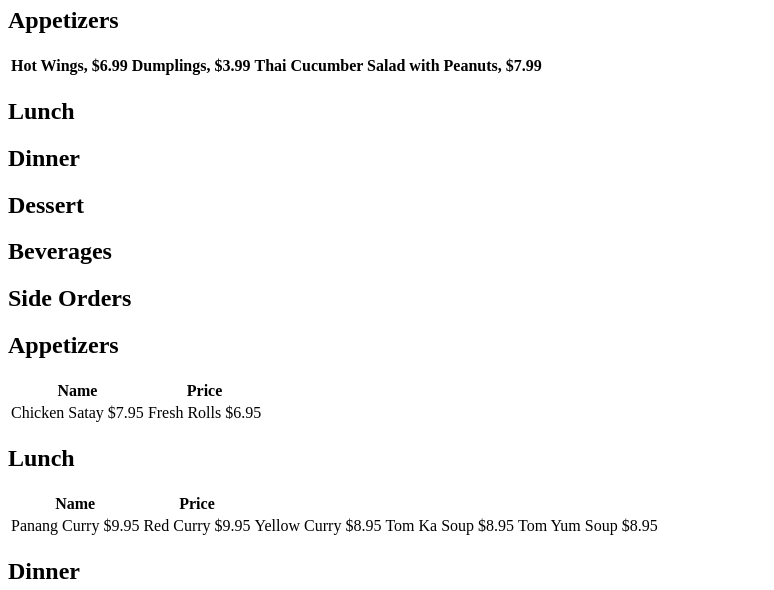
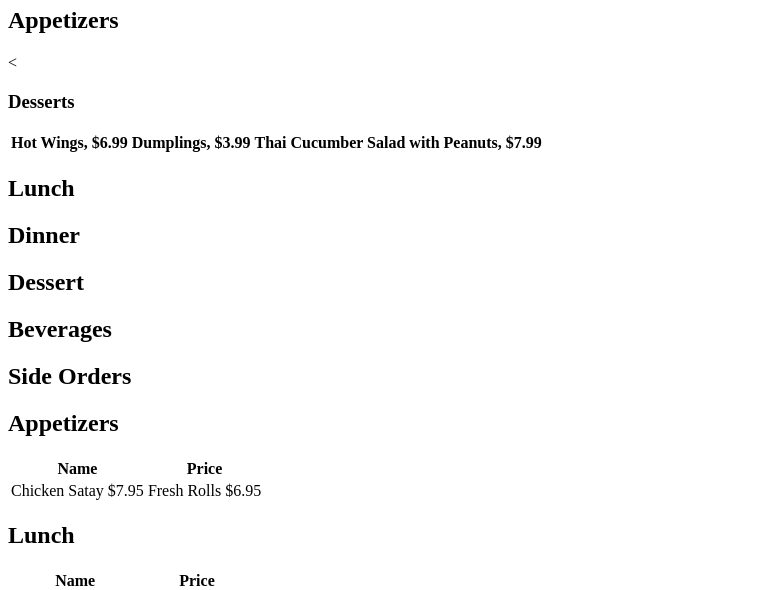
Before and after one commit to DCaldwell13/new-menu, a plain HTML site: page menu.html in a window 1280 px wide. Shown: the part 573-1163 px from the top of the page, without its empty margins (0-774 px from the left). Drawn offline with Linux system fonts and the light colour scheme; files whose address does not match are found by name.

Commit message:
added text to menu file

```diff
--- a/menu.html
+++ b/menu.html
@@ -23,6 +23,7 @@
     <div>
         <h1>Our Menu</h1>
         <h2>Appetizers</h2>
+        <<h3>Desserts</h3>
         <table>
             <thead>
                 <tr>
```
